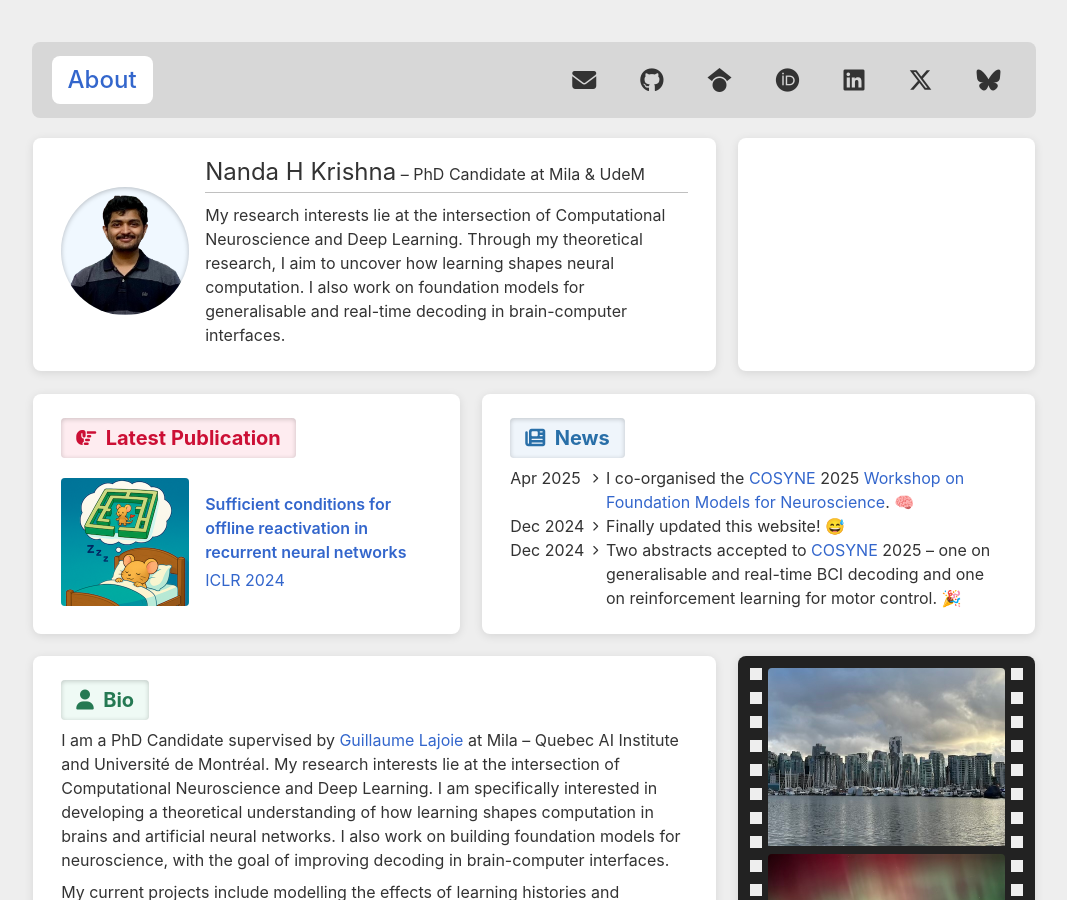
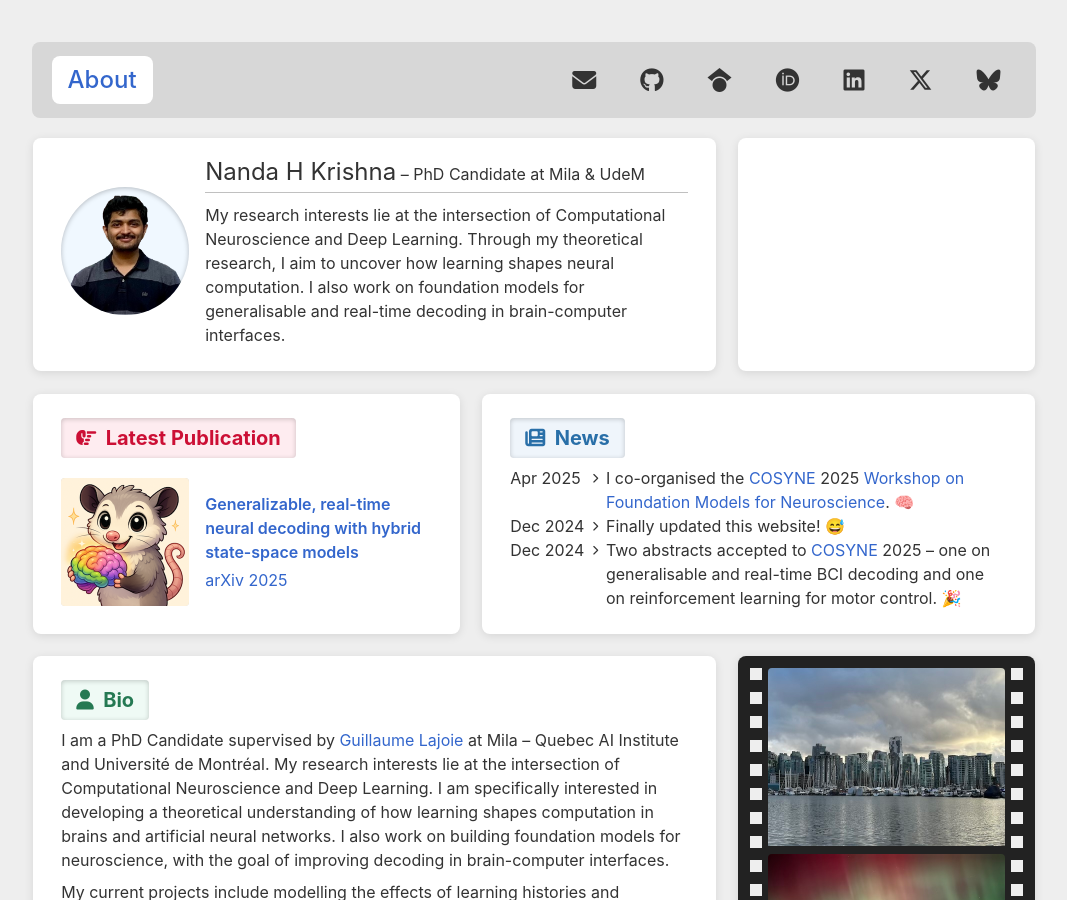
Before and after one commit to nandahkrishna/nandahkrishna.github.io, a Jekyll site: the page built from _pages/about.html, in a window 1280 px wide and 900 px high. Shown: the whole window, without its empty margins (106-1173 px from the left). Built offline with Jekyll 4.4.1, drawn with Linux system fonts in a browser that asks for light colours; a script that is not in the unit is left out.

Commit message:
`_data/publications.yml`: add POSSM

```diff
--- a/_data/publications.yml
+++ b/_data/publications.yml
@@ -1,3 +1,23 @@
+- title: Generalizable, real-time neural decoding with hybrid state-space models
+  authors:
+    - Avery Hee-Woon Ryoo*
+    - Nanda H Krishna*
+    - Ximeng Mao*
+    - Mehdi Azabou
+    - Eva L Dyer
+    - Matthew G Perich**
+    - Guillaume Lajoie**
+  venue: arXiv Preprint, 2025
+  venue-short: arXiv 2025
+  tags: []
+  type: preprint
+  cover: possm.png
+  date: 2025-06-05
+  links:
+    - url: https://arxiv.org/abs/2506.05320
+      name: Paper
+      icon: fa-solid fa-file
+
 - title: Sufficient conditions for offline reactivation in recurrent neural networks
   authors:
     - Nanda H Krishna
@@ -7,10 +27,9 @@
     - Guillaume Lajoie
   venue: International Conference on Learning Representations (ICLR), 2024
   venue-short: ICLR 2024
-  tags:
+  tags: []
   type: conference-paper
   cover: rnn-reactivation.png
-  cover-prompt: rats in a 2d environment tiled by place cells activating
   date: 2024-01-16
   links:
     - url: https://arxiv.org/abs/2505.17003
--- a/_data/service.yml
+++ b/_data/service.yml
@@ -6,7 +6,7 @@ volunteering:
   - Organiser of the <a href='https://sites.google.com/mila.quebec/neural-ai-mtl' target='_blank' rel='noopener noreferrer'>Neural-AI Reading Group</a> at Mila, 2022–present.
 
 reviewing:
-  - International Conference on Machine Learning (<a href='https://icml.cc' target='_blank' rel='noopener noreferrer'>ICML</a>), 2025
+  - International Conference on Machine Learning (<a href='https://icml.cc' target='_blank' rel='noopener noreferrer'>ICML</a>), 2025<sup><a href="https://icml.cc/Conferences/2025/ProgramCommittee#top-reviewer" target='_blank' rel='noopener noreferrer'><i class="fa-2xs fas fa-star"></i></a></sup>
   - International Conference on Learning Representations (<a href='https://iclr.cc' target='_blank' rel='noopener noreferrer'>ICLR</a>), 2025
   - Neural Information Processing Systems (<a href='https://neurips.cc' target='_blank' rel='noopener noreferrer'>NeurIPS</a>), 2024 and 2025
   - Representational Alignment (<a href='https://representational-alignment.github.io' target='_blank' rel='noopener noreferrer'>Re-Align</a>) Workshop at ICLR, 2024 and 2025
```
Also changed, not shown: assets/img/covers/possm.png (added).
